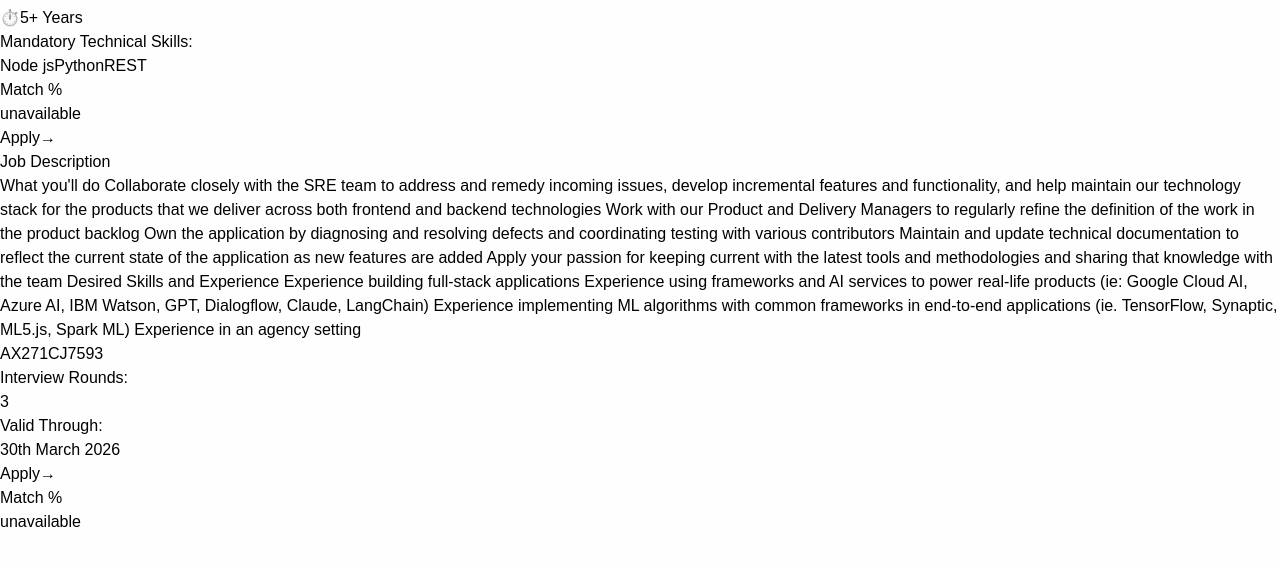
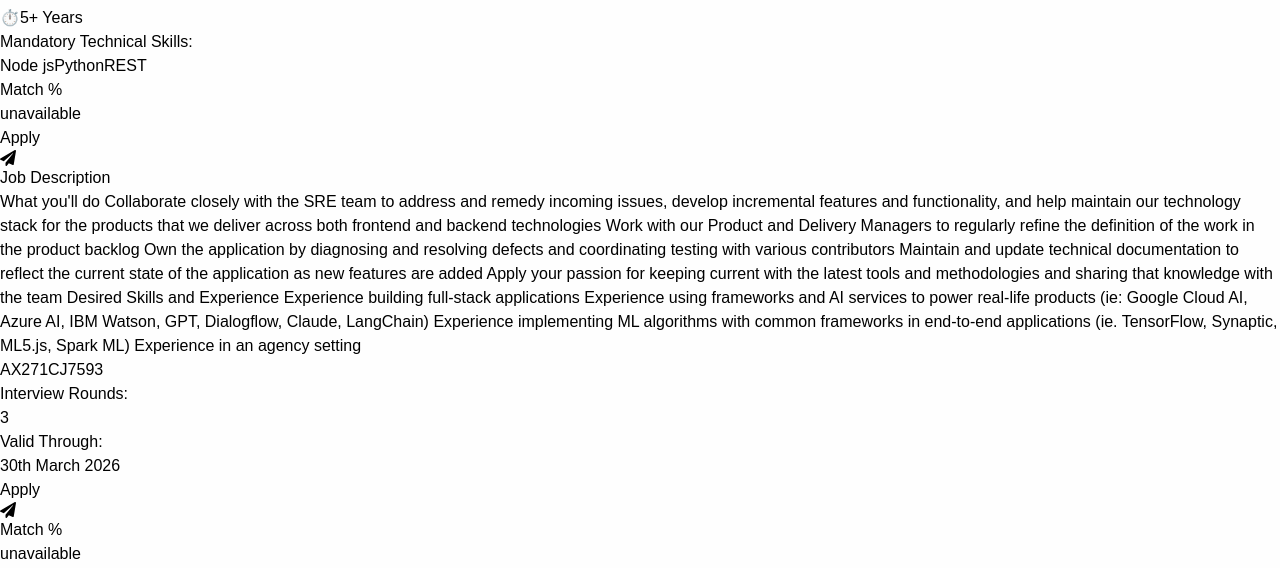
Before and after one commit to varchasvakhare2022/Augmntx-Profiles-Replica, a React (Vite) app: page /remote-jobs/1 in a window 1280 px wide. Shown: the part 1220-1788 px from the top of the page. Built offline with nearby package versions, Linux system fonts and the light colour scheme.

Commit message:
Style apply button

```diff
--- a/src/pages/JobDetail.jsx
+++ b/src/pages/JobDetail.jsx
@@ -1,5 +1,5 @@
 import { useParams, Link, useNavigate } from 'react-router-dom'
-import { FaMapMarkerAlt, FaBriefcase, FaShare, FaArrowLeft } from 'react-icons/fa'
+import { FaMapMarkerAlt, FaBriefcase, FaShare, FaArrowLeft, FaPaperPlane } from 'react-icons/fa'
 import { useState, useEffect } from 'react'
 
 const JobDetail = () => {
@@ -169,7 +169,7 @@
           </div>
 
           {/* Mandatory Technical Skills and Apply Section */}
-          <div className="flex flex-col md:flex-row justify-between items-start mb-12 gap-8">
+          <div className="flex flex-col md:flex-row justify-between items-start md:items-center mb-12 gap-8">
             <div className="flex-1">
               <h2 className="text-lg font-semibold text-gray-900 mb-4">Mandatory Technical Skills:</h2>
               <div className="flex flex-wrap gap-2">
@@ -187,16 +187,16 @@
             {/* Apply and Match Section */}
             <div className="flex items-center gap-6">
               <div className="text-center">
-                <div className="w-24 h-24 rounded-full bg-gray-200 mb-2 mx-auto"></div>
+                <div className="w-24 h-24 rounded-full border-8 border-gray-300 mb-2 mx-auto"></div>
                 <p className="text-sm text-gray-600 font-medium">Match %</p>
                 <p className="text-xs text-gray-500">unavailable</p>
               </div>
               <Link
                 to="/login"
-                className="bg-blue-600 text-white px-8 py-3 rounded-lg hover:bg-blue-700 transition-colors font-semibold flex items-center gap-2 whitespace-nowrap"
+                className="bg-[#5271FF] text-white px-6 py-3 rounded-lg hover:bg-blue-700 transition-colors font-semibold flex items-center gap-2 whitespace-nowrap text-base"
               >
                 Apply
-                <span>→</span>
+                <FaPaperPlane className="text-sm" />
               </Link>
             </div>
           </div>
@@ -230,13 +230,13 @@
           <div className="flex items-center gap-6 pt-6">
             <Link
               to="/login"
-              className="bg-blue-600 text-white px-8 py-3 rounded-lg hover:bg-blue-700 transition-colors font-semibold flex items-center gap-2"
+              className="bg-[#5271FF] text-white px-6 py-3 rounded-lg hover:bg-blue-700 transition-colors font-semibold flex items-center gap-2 text-base"
             >
               Apply
-              <span>→</span>
+              <FaPaperPlane className="text-sm" />
             </Link>
             <div className="text-center">
-              <div className="w-20 h-20 rounded-full bg-gray-200 mb-2 mx-auto"></div>
+              <div className="w-20 h-20 rounded-full border-8 border-gray-300 mb-2 mx-auto"></div>
               <p className="text-sm text-gray-600 font-medium">Match %</p>
               <p className="text-xs text-gray-500">unavailable</p>
             </div>
```
